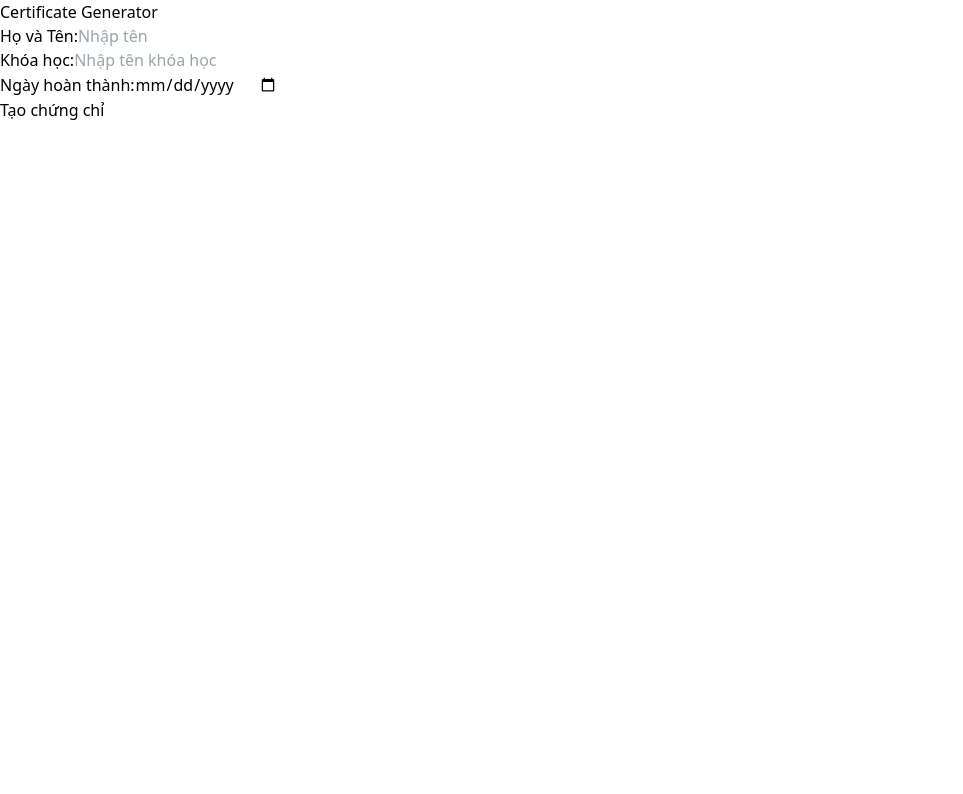
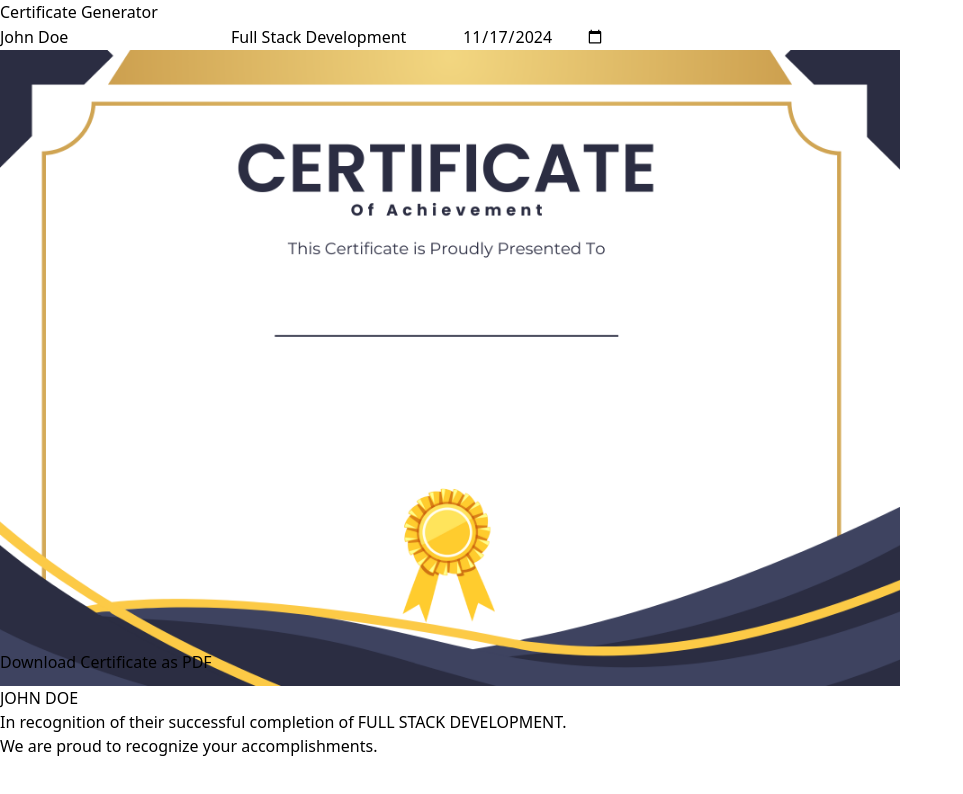
Before and after one commit to dangtranha/eduverse, a React (Vite) app in the folder eduverse/: page / in a window 1280 px wide. Shown: the top 794 px of the page, without its empty margins (0-963 px from the left). Built offline with nearby package versions, Linux system fonts and the light colour scheme.

Commit message:
complete certificate template

```diff
--- a/eduverse/package.json
+++ b/eduverse/package.json
@@ -10,6 +10,8 @@
     "preview": "vite preview"
   },
   "dependencies": {
+    "html2canvas": "^1.4.1",
+    "html2pdf.js": "^0.10.2",
     "react": "^18.3.1",
     "react-dom": "^18.3.1"
   },
--- a/eduverse/src/Component/Certificate/Certificate.jsx
+++ b/eduverse/src/Component/Certificate/Certificate.jsx
@@ -1,31 +1,70 @@
-import React from "react";
+import React, { useRef } from 'react';
+import certificateTemplate from '../../assets/certificate.png';
+import html2pdf from "html2pdf.js"; // Import thư viện html2pdf
 
-const CertificateTemplate = ({ name, course, date, organization = "Your Organization" }) => {
-  if (!name || !course || !date) return null;
+
+const Certificate = ({ name, course, date }) => {
+  const certificateRef = useRef(null); // Tham chiếu tới phần tử cần chuyển thành PDF
+
+  const handleDownload = () => {
+    const element = certificateRef.current;
+
+    const options = {
+      margin:       [25, 30, 0.5, 0.5],  // Lề của PDF
+      filename:     'certificate.pdf',      // Tên file PDF
+      image:        { type: 'jpeg', quality: 0.98 }, // Định dạng ảnh (nếu cần)
+      html2canvas:  { scale: 2 },  // Tăng chất lượng ảnh trong PDF (có thể điều chỉnh)
+      jsPDF:        { unit: 'mm', format: 'a4', orientation: 'landscape' }, // Xoay ngang (landscape)
+    };
+
+    // Tạo PDF từ phần tử DOM
+    html2pdf()
+      .from(element)
+      .set(options)
+      .save();
+  };
+
+  // Chuyển chuỗi thành chữ in hoa
+  const toUpperCase = (text) => text.toUpperCase();
 
   return (
-    <div className="max-w-4xl mx-auto p-8 bg-white border-2 border-gray-300 rounded-lg shadow-md relative">
-      <div className="text-center">
-        <h1 className="text-4xl font-bold text-gray-700">Certificate of Completion</h1>
-        <p className="text-gray-500 mt-2">This certifies that</p>
+    <div className="flex flex-col items-center justify-center p-10">
+      {/* Chứng chỉ Preview */}
+      <div
+        ref={certificateRef} // Tham chiếu phần tử cần xuất
+        className="relative"
+        style={{ width: '900px', height: '600px' }}
+      >
+        <img
+          src={certificateTemplate}
+          alt="Certificate Template"
+          className="w-full h-auto"
+        />
+        {/* Name */}
+        <div className="absolute top-[40%] left-1/2 transform -translate-x-1/2 text-center">
+          <p className="text-3xl font-bold">{toUpperCase(name)}</p>
+        </div>
+        {/* Congratulatory Message */}
+        <div className="absolute top-[50%] left-1/2 transform -translate-x-1/2 text-center px-6 max-w-xl">
+          <p className="text-lg font-medium text-xm ">
+            In recognition of their successful completion of{' '}
+            <span className="font-semibold italic">{toUpperCase(course)}</span>.
+          </p>
+          <p className="text-lg mt-3 text-xm" >
+            We are proud to recognize your accomplishments.
+          </p>
+        </div>
       </div>
-      <div className="text-center mt-6">
-        <h2 className="text-3xl font-semibold text-gray-800">{name}</h2>
+        <div className="relative z-10 mt-5">
+            <button
+                onClick={handleDownload}
+                className="mt-5 bg-blue-500 text-white px-5 py-2 rounded-lg"
+            >
+                Download Certificate as PDF
+        </button>
       </div>
-      <div className="text-center mt-4">
-        <p className="text-lg text-gray-500">has successfully completed the course:</p>
-        <h3 className="text-2xl font-semibold text-blue-600 mt-2">{course}</h3>
-      </div>
-      <div className="text-center mt-8">
-        <p className="text-gray-500">Date of Completion:</p>
-        <p className="text-lg text-gray-700">{date}</p>
-      </div>
-      <div className="absolute bottom-4 left-4">
-        <p className="text-sm text-gray-500">Issued by: {organization}</p>
-      </div>
-      <div className="absolute inset-0 border-8 border-blue-500 pointer-events-none rounded-lg"></div>
     </div>
   );
 };
 
-export default CertificateTemplate;
+export default Certificate;
--- a/eduverse/src/view/TestPage.jsx
+++ b/eduverse/src/view/TestPage.jsx
@@ -1,23 +1,40 @@
 import React, { useState } from "react";
-import Form from "../component/Certificate/Form";
-import CertificateTemplate from "../component/Certificate/Certificate";
+import Certificate from "../component/Certificate/Certificate";
 
 function App() {
-  const [certificateData, setCertificateData] = useState({});
-
-  const handleGenerate = (data) => {
-    setCertificateData(data);
-  };
+  const [name, setName] = useState('John Doe');
+  const [course, setCourse] = useState('Full Stack Development');
+  const [date, setDate] = useState('2024-11-17');
 
   return (
-    <div className="min-h-screen bg-gray-100 p-8">
-      <h1 className="text-center text-3xl font-bold text-gray-800 mb-8">
-        Certificate Generator
-      </h1>
-      <Form onGenerate={handleGenerate} />
-      <div className="mt-8">
-        <CertificateTemplate {...certificateData} />
+    <div className="bg-gray-100 min-h-screen flex flex-col items-center justify-center">
+      {/* Form Input */}
+      <div className="bg-white shadow p-6 rounded-lg mb-10">
+        <h2 className="text-2xl font-bold mb-5">Certificate Generator</h2>
+        <input
+          type="text"
+          placeholder="Full Name"
+          value={name}
+          onChange={(e) => setName(e.target.value)}
+          className="border rounded w-full p-2 mb-4"
+        />
+        <input
+          type="text"
+          placeholder="Course Name"
+          value={course}
+          onChange={(e) => setCourse(e.target.value)}
+          className="border rounded w-full p-2 mb-4"
+        />
+        <input
+          type="date"
+          value={date}
+          onChange={(e) => setDate(e.target.value)}
+          className="border rounded w-full p-2 mb-4"
+        />
       </div>
+
+      {/* Certificate Preview */}
+      <Certificate name={name} course={course} date={date} />
     </div>
   );
 }
```
Also changed, not shown: eduverse/src/assets/certificate.png (added), 1 other file (tests, documents, lock files or other folders).
